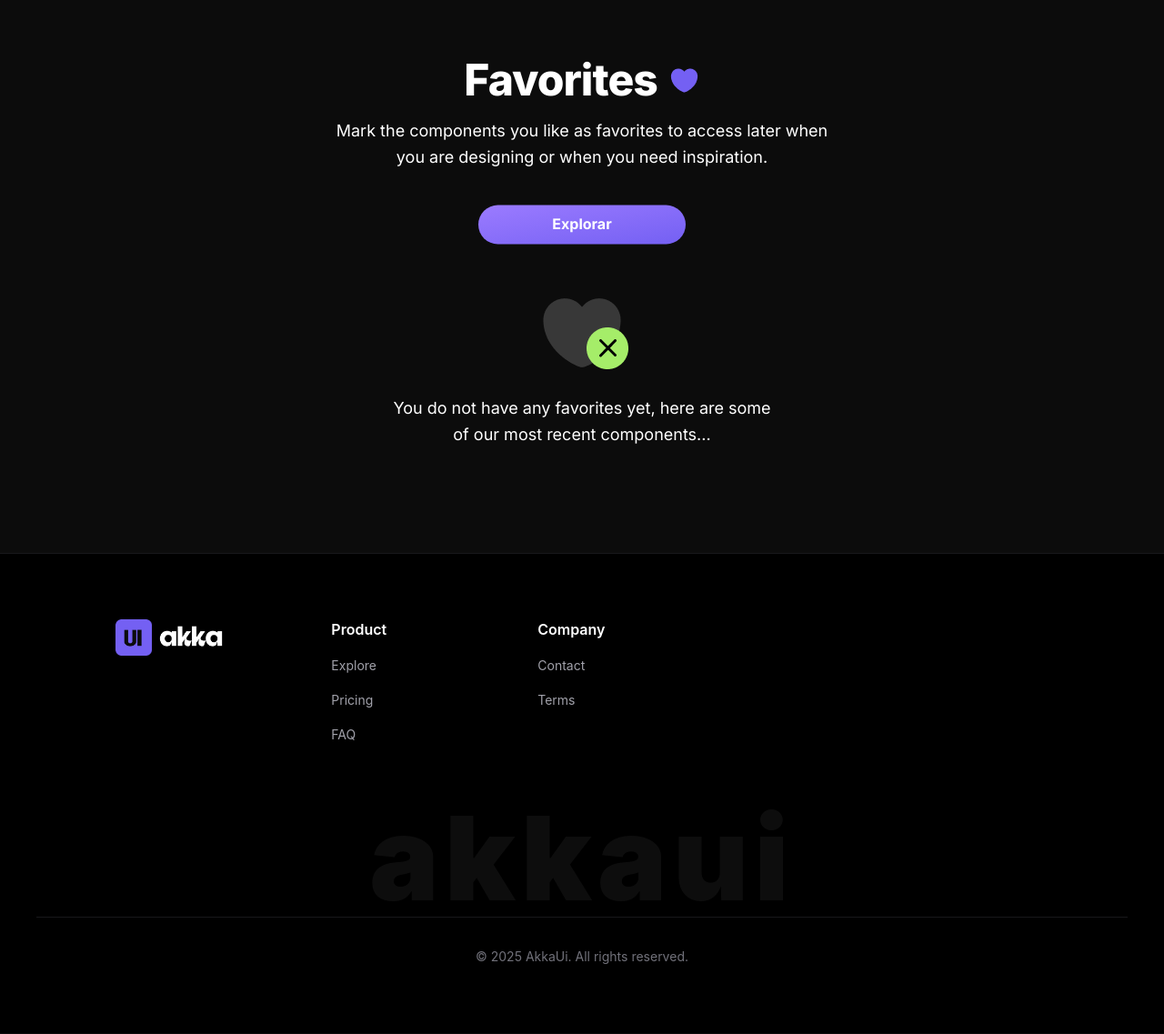
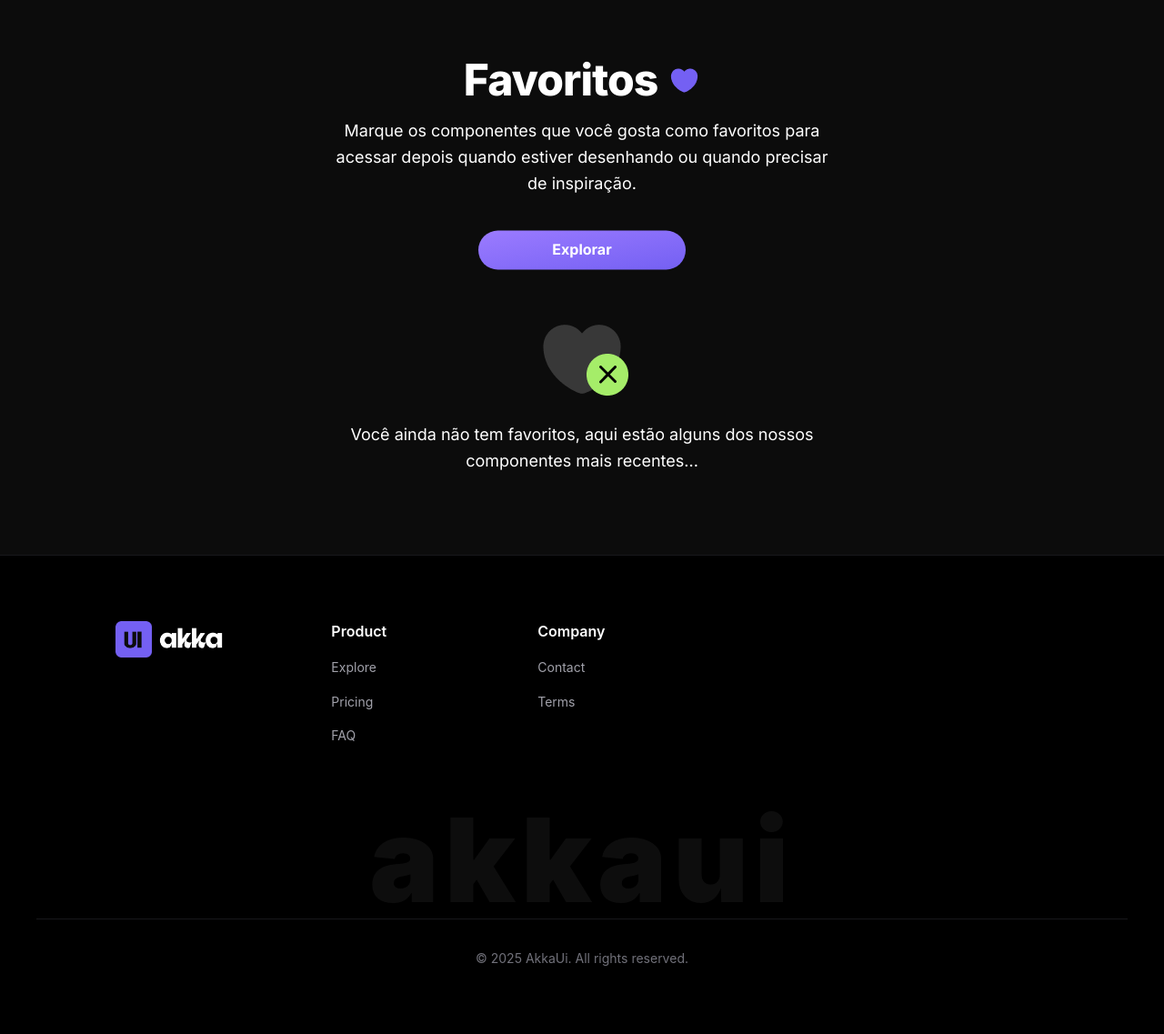
Before and after one commit to aldeandersantos/AkkaUi, a Django app: page /en/usuario/favoritos/ in a window 1280 px wide. Shown: the part 65-1202 px from the top of the page at 91% size. Before the commit the page ends 1125 px from the top, so only its background shows below. Run offline with Django 5.2, Linux system fonts and the light colour scheme; the visitor is signed in with stand-in values (Sample User, id 1); data comes from the database, SQL or seed files in the repository; data that the repository does not hold is empty; some libraries are stand-ins or nearby versions.

Commit message:
Add translation tags to favoritos and purchased_svgs pages
Co-authored-by: aldeandersantos <65050933+aldeandersantos@users.noreply.github.com>

```diff
--- a/templates/usuario/favoritos.html
+++ b/templates/usuario/favoritos.html
@@ -1,7 +1,8 @@
 {% extends 'core/base.html' %}
-{% load i18n static %}
+{% load static %}
+{% load i18n %}
 
-{% block title %}Favoritos — AkkaUi{% endblock %}
+{% block title %}{% trans "Favoritos" %} — AkkaUi{% endblock %}
 
 {% block content %}
 <div style="width: 100%; background: var(--bg-dark); display: flex; justify-content: center; padding: 40px 0;">
@@ -9,17 +10,17 @@
     <div style="width: 100%; max-width: 1200px;">
       <header class="library-header">
         <h1 style="font-size: 48px; margin-bottom: 20px;">
-          Meus Favoritos
+          {% trans "Meus Favoritos" %}
         </h1>
         <p class="lead" style="font-size: 18px; color: var(--text-muted); max-width: 800px; margin: 0 auto;">
-          Seus SVGs favoritos salvos para acesso rápido
+          {% trans "Seus SVGs favoritos salvos para acesso rápido" %}
         </p>
       </header>
 
       <section class="library-section">
         <div style="margin-bottom: 24px; display: flex; justify-content: space-between; align-items: center;">
           <h2 style="font-size: 24px; margin: 0;">
-            Total: <span style="color: var(--primary);">{{ total_favorites }}</span> {% if total_favorites == 1 %}favorito{% else %}favoritos{% endif %}
+            {% trans "Total:" %} <span style="color: var(--primary);">{{ total_favorites }}</span> {% if total_favorites == 1 %}{% trans "favorito" %}{% else %}{% trans "favoritos" %}{% endif %}
           </h2>
         </div>
 
@@ -43,18 +44,18 @@
   <div style="width:100%; max-width:720px; color:white; display:flex; flex-direction:column; align-items:center; text-align:center; padding: 24px 16px 48px; box-sizing:border-box;">
       <!-- Title + small heart -->
       <div style="display:inline-flex; align-items:center; gap:12px;" aria-hidden="true">
-        <h1 class="fav-empty-title" style="font-size:48px; margin:0; font-family:'Inter', Inter, Arial, sans-serif; font-weight:800; line-height:1; letter-spacing:-0.02em;">Favorites</h1>
-        <img src="{% static 'core/images/favorites-small.png' %}" width="35" height="35" alt="Favorites" style="display:inline-block; vertical-align:middle;" onerror="this.style.display='none'" />
+        <h1 class="fav-empty-title" style="font-size:48px; margin:0; font-family:'Inter', Inter, Arial, sans-serif; font-weight:800; line-height:1; letter-spacing:-0.02em;">{% trans "Favoritos" %}</h1>
+        <img src="{% static 'core/images/favorites-small.png' %}" width="35" height="35" alt="{% trans 'Favoritos' %}" style="display:inline-block; vertical-align:middle;" onerror="this.style.display='none'" />
       </div>
 
       <!-- Lead paragraph (improved spacing and line-height) -->
       <p class="fav-empty-lead" style="font-size:18px; color: white; max-width:560px; margin:18px 0 28px; font-family:'Inter', Inter, Arial, sans-serif; font-weight:400; line-height:1.6;">
-        Mark the components you like as favorites to access later when you are designing or when you need inspiration.
+        {% trans "Marque os componentes que você gosta como favoritos para acessar depois quando estiver desenhando ou quando precisar de inspiração." %}
       </p>
 
       <!-- Components CTA (clicável — leva à página de explorar) -->
-      <a href="{% url 'core:explore' %}" class="fav-components-link" style="margin: 8px 0 28px; display:inline-block; text-decoration:none;" aria-label="Explorar componentes" role="link">
-        <svg class="fav-components-svg" width="232" height="48" viewBox="0 0 232 48" xmlns="http://www.w3.org/2000/svg" aria-hidden="true" focusable="false" role="img" aria-label="Explorar">
+      <a href="{% url 'core:explore' %}" class="fav-components-link" style="margin: 8px 0 28px; display:inline-block; text-decoration:none;" aria-label="{% trans 'Explorar componentes' %}" role="link">
+        <svg class="fav-components-svg" width="232" height="48" viewBox="0 0 232 48" xmlns="http://www.w3.org/2000/svg" aria-hidden="true" focusable="false" role="img" aria-label="{% trans 'Explorar' %}">
           <defs>
             <linearGradient id="akka_explore_grad" x1="0" x2="1" y1="0" y2="1">
               <stop offset="0" stop-color="#9b7bff"/>
@@ -62,18 +63,18 @@
             </linearGradient>
           </defs>
           <rect x="2" y="1.5" width="228" height="43" rx="21.5" fill="url(#akka_explore_grad)" />
-          <text x="50%" y="50%" dominant-baseline="middle" text-anchor="middle" fill="#ffffff" font-family="Inter, Arial, sans-serif" font-weight="700" font-size="16">Explorar</text>
+          <text x="50%" y="50%" dominant-baseline="middle" text-anchor="middle" fill="#ffffff" font-family="Inter, Arial, sans-serif" font-weight="700" font-size="16">{% trans "Explorar" %}</text>
         </svg>
       </a>
 
       <!-- Large empty-state icon (centered) -->
       <div style="width:102px; height:102px; margin: 8px auto 18px;">
-        <img src="{% static 'core/images/favorites-empty.png' %}" width="102" height="102" alt="No favorites" style="display:block; margin:0 auto;" onerror="this.style.display='none'" />
+        <img src="{% static 'core/images/favorites-empty.png' %}" width="102" height="102" alt="{% trans 'Sem favoritos' %}" style="display:block; margin:0 auto;" onerror="this.style.display='none'" />
       </div>
 
       <!-- Secondary explanatory text -->
       <p style="font-size:18px; color: white; max-width:560px; margin:0; font-family:'Inter', Inter, Arial, sans-serif; font-weight:400; line-height:1.6;">
-        You do not have any favorites yet, here are some<br/>of our most recent components...
+        {% trans "Você ainda não tem favoritos, aqui estão alguns dos nossos componentes mais recentes..." %}
       </p>
   {% endif %}
 </div>
```
Also changed, not shown: templates/payment/purchased_svgs.html (+13 -11 lines).
